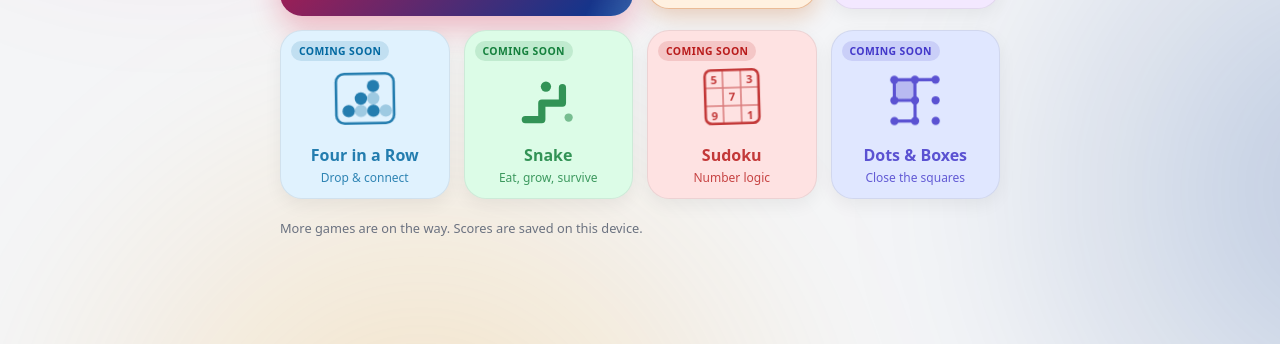
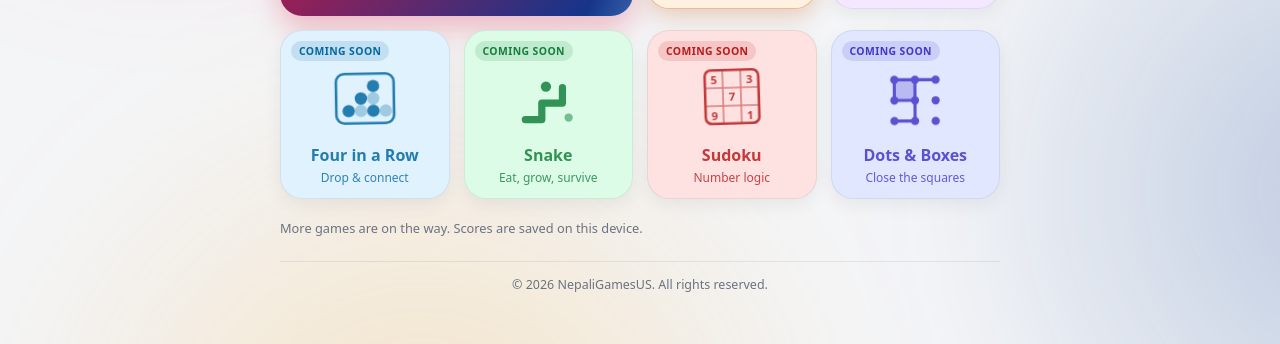
Before and after one commit to pagir1/tic-tac-toe, a plain HTML site: page index.html in a window 1280 px wide. Shown: the part 456-800 px from the top of the page. Drawn offline with Linux system fonts and the light colour scheme.

Commit message:
Add copyright footer to home screen and README
"© 2026 NepaliGamesUS. All rights reserved." at the bottom of the
home screen and at the end of the README.

Co-Authored-By: Claude Opus 5.5 <noreply@anthropic.com>

```diff
--- a/home.css
+++ b/home.css
@@ -335,6 +335,14 @@
 
 .footnote { margin: 4px 0 0; font-size: 0.8rem; color: var(--muted); }
 
+.site-footer {
+  margin-top: 8px;
+  padding-top: 14px;
+  border-top: 1px solid var(--glass-line);
+  text-align: center;
+}
+.site-footer p { margin: 0; font-size: 0.78rem; color: var(--muted); }
+
 /* ---------- toast ---------- */
 .toast {
   position: fixed;
--- a/index.html
+++ b/index.html
@@ -131,6 +131,10 @@
       </div>
 
       <p class="footnote">More games are on the way. Scores are saved on this device.</p>
+
+      <footer class="site-footer">
+        <p>© 2026 NepaliGamesUS. All rights reserved.</p>
+      </footer>
     </div>
 
     <div id="toast" class="toast" role="status" aria-live="polite" hidden></div>
```
Also changed, not shown: 1 other file.
